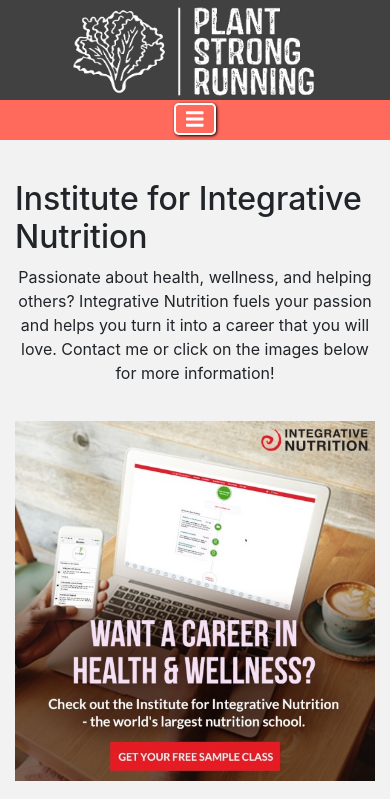
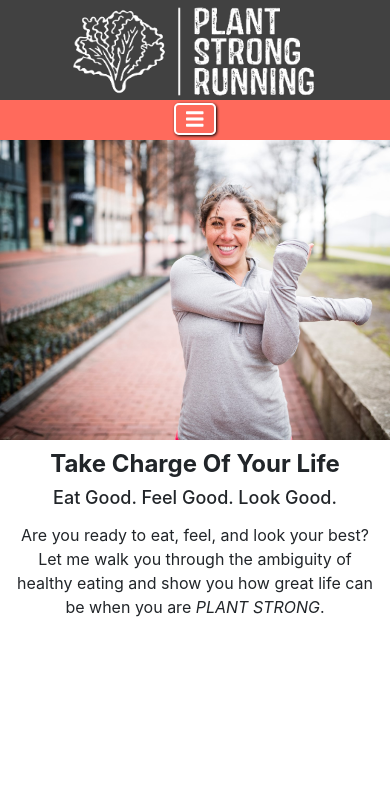
Before and after one commit to plantstrongrunning/front-end, a React (Create React App) app: page / in a window 390 px wide. Shown: the top 799 px of the page. Built offline with nearby package versions, Linux system fonts and the light colour scheme.

Commit message:
Almost finished with banner text placement on mobile

```diff
--- a/src/App.js
+++ b/src/App.js
@@ -1,13 +1,17 @@
 import React from 'react'
-import Header from './components/Header';
-import Iin from './components/Iin'
+// import { Route, Link, BrowserRouter as Router } from 'react-router-dom'
+import Header from './components/Header'
+import Banner from './components/Banner'
+import IIN from './components/IIN'
 import Footer from './components/Footer'
 
 function App() {
   return (
     <div className="App">
       <Header />
-      <Iin />
+      <Banner background={'banner_home'} />
+
+      <IIN />
       <Footer />
     </div>
   );
--- /dev/null
+++ b/src/components/Banner.js
@@ -0,0 +1,29 @@
+import React from 'react'
+import '../styles/banner.scss'
+
+const Banner = (props) => {
+
+  return (
+    <header className={props.background}>
+    {props.background === 'banner_home' &&
+      <div className="header-homepage-content">
+        <h1>Take Charge Of Your Life</h1>
+        <h2>Eat Good. Feel Good. Look Good.</h2>
+        <p>Are you ready to eat, feel, and look your best&#63; Let me walk you through the ambiguity of healthy eating and show you how great life can be when you are <em>plant strong</em>.</p>
+
+        <div className="header-buttons desktop">
+          <a className="get-started" href="pages/coaching_programs.html">
+            <div><p>Get Started</p></div>
+          </a>
+
+          <a className="contact-me" href="pages/contact.html">
+            <div><p>Contact Me</p></div>
+          </a>
+        </div>
+      </div>
+    }
+    </header>
+  );
+}
+
+export default Banner;
--- a/src/components/Footer.js
+++ b/src/components/Footer.js
@@ -12,7 +12,7 @@
 
         <div className="col-lg-4 col-md-4 col-sm-4 col-xs-12">
           <p><a href="pages/testimonials.html">Testimonials</a></p>
-          <p><a href="#">Terms and Conditions</a></p>
+          <p><a href="">Terms and Conditions</a></p>
         </div>
 
         <div className="col-lg-4 col-md-4 col-sm-4 col-xs-12">
--- a/src/components/Header.js
+++ b/src/components/Header.js
@@ -1,5 +1,5 @@
 import React from 'react'
-import { Route, Link, BrowserRouter as Router } from 'react-router-dom'
+import { Link, BrowserRouter as Router } from 'react-router-dom'
 import logo from '../images/logo-white-transparent.png'
 import '../styles/header.scss'
 
--- a/src/components/Iin.js
+++ b/src/components/IIN.js
@@ -15,7 +15,7 @@
       <p className="margin-top-20px text-center">Passionate about health, wellness, and helping others&#63; Integrative Nutrition fuels your passion and helps you turn it into a career that you will love. Contact me or click on the images below for more information&#33;</p>
 
       <div className="row">
-        {images.map((image) => <IINImage image={image} />)}
+        {images.map((image, index) => <IINImage image={image} key={index} />)}
       </div>
     </div>
   );
@@ -23,11 +23,11 @@
 
 const IINImage = (props) => {
   return (
-    <div className="col-lg-3 col-md-3 col-sm-6 col-xs-6">
+    <div key={props.index} className="col-lg-3 col-md-3 col-sm-6 col-xs-6">
       <a href={props.image.href}>
         <img src={props.image.src} alt={props.image.alt} />
       </a>
-  </div>
+    </div>
   )
 }
 
--- /dev/null
+++ b/src/styles/banner.scss
@@ -0,0 +1,111 @@
+@import "variables";
+
+header {
+  height: 300px;
+  width: 100%;
+  background-color: $black;
+}
+
+.banner_home {
+  background-image: url(/images/banner-images/steph-homepage-mobile.jpg);
+	padding: 10px 15px;
+	margin-bottom: 20px;
+	background-color: $black;
+	background-size: cover;
+	background-repeat: no-repeat;
+
+    .header-homepage-content {
+      margin-top: 300px;
+    }
+
+    h1, h2, p {
+      text-align: center;
+    }
+
+    h1 {
+      font-weight: bold;
+      font-size: 24px;
+    }
+
+    h2 {
+      margin-bottom: 15px;
+      font-size: 18px;
+    }
+
+    p {
+      margin-left: auto;
+      margin-right: auto;
+
+      em {
+        text-transform: uppercase;
+      }
+    }
+
+    .header-buttons {
+      display: none;
+      // width: 300px;
+      // margin: 25px auto;
+      // overflow: auto;
+      // padding: 0 4px 10px;
+
+      // a {
+      //   display: inline-block;
+      //   border: 1px solid #414141;
+      //   border-radius: 5px;
+      //   background-color: #414141;
+      //   text-decoration: none;
+
+      //   div {
+      //     border-radius: 5px;
+      //   }
+
+      //   div:hover {
+      //     border-radius: 5px;
+      //     box-shadow: 0 0 10px #000;
+      //   }
+
+      //   div:active {
+      //     border-radius: 5px;
+      //     box-shadow: none;
+      //   }
+
+      //   p {
+      //     margin: 0;
+      //     padding: 5px 25px;
+      //     color: #FFF;
+      //   }
+      // }
+
+
+      // .get-started {
+      //   float: left;
+      // }
+
+      // .contact-me {
+      //   float: right;
+      // }
+    }
+}
+
+
+header a.header-links p {
+	margin: 0;
+	padding: 5px 25px;
+	color: #FFF;
+}
+
+// .banner_about {
+//   background-image: url('./images/banner/steph-homepage-mobile.jpg');
+// }
+
+// .banner_coaching-programs {
+//   background-image: url('./images/banner/steph-homepage-mobile.jpg');
+// }
+
+// .banner_blog {
+//   background-image: url('./images/banner/steph-homepage-mobile.jpg');
+// }
+
+// .banner_contact {
+//   background-image: url('./images/banner/steph-homepage-mobile.jpg');
+// }
--- a/src/styles/iin.scss
+++ b/src/styles/iin.scss
@@ -1,8 +1,13 @@
 @import "variables";
 
 .homepage-iin {
+  margin-top: 500px; /* DELETE LATER */
 	background-color: $light-background;
   padding: 25px 15px 40px;
+
+  h2 {
+    text-align: center;
+  }
 
   img {
     display: block;
```
Also changed, not shown: public/images/banner-images/steph-homepage-desktop.jpg (added), public/images/banner-images/steph-homepage-mobile.jpg (added).
